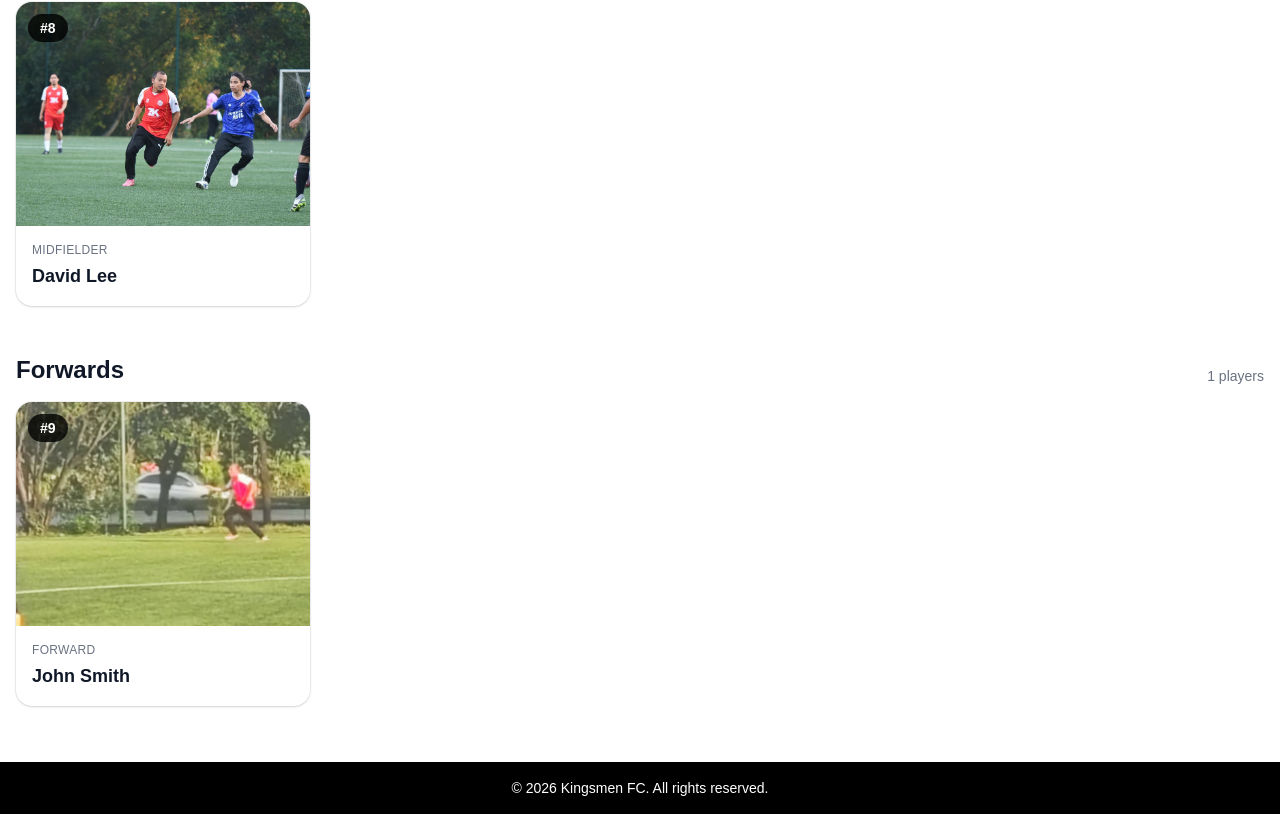
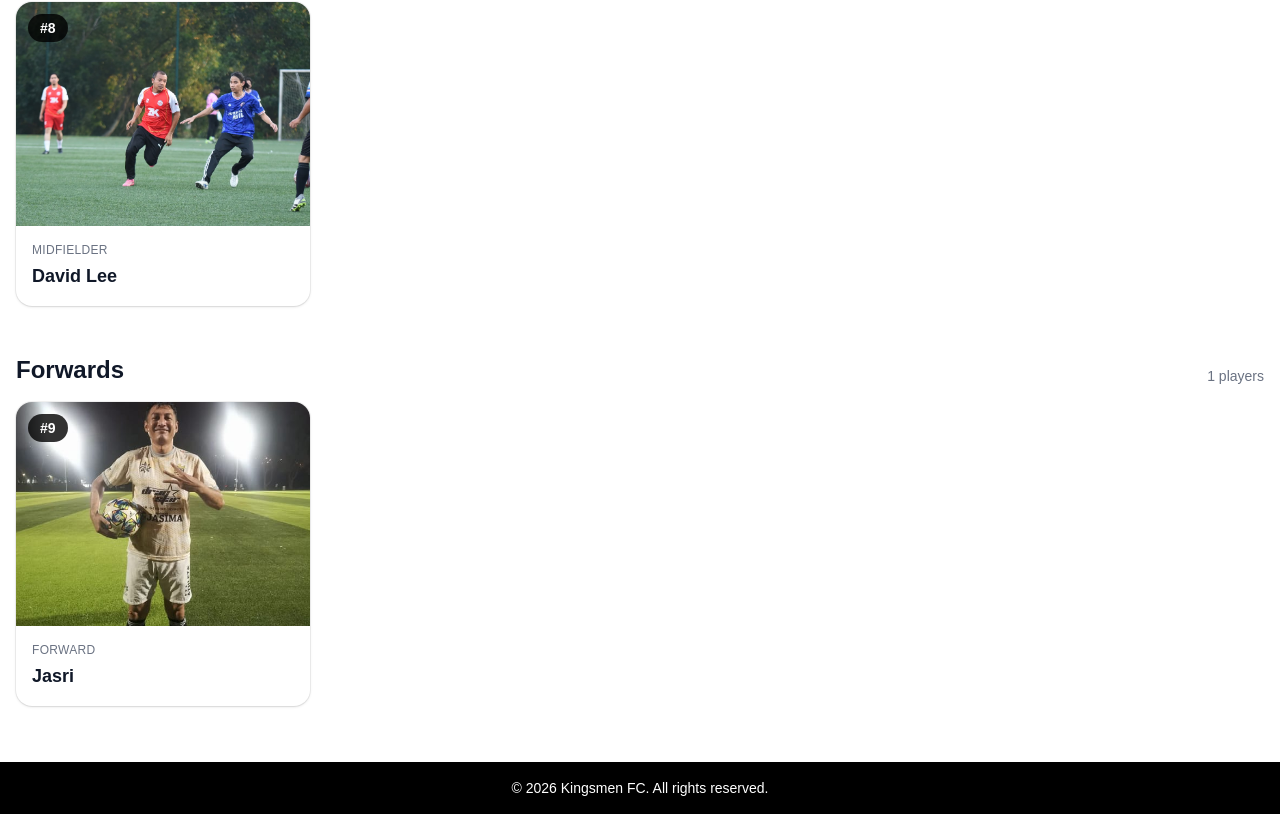
Before and after one commit to johnnybarney/kingsmen-fc, a Next.js app: page /players in a window 1280 px wide. Shown: the part 624-1438 px from the top of the page. Built offline with nearby package versions, Linux system fonts and the light colour scheme.

Commit message:
Update player data and refresh player images

```diff
--- a/app/players/playersData.ts
+++ b/app/players/playersData.ts
@@ -13,14 +13,14 @@ export type Player = {
 
 export const players: Player[] = [
   {
-    slug: "john-smith",
-    name: "John Smith",
+    slug: "jasri",
+    name: "Jasri",
     position: "Forward",
     positionCode: "FWD",
     number: 9,
-    image: "/players/test1.jpeg",
+    image: "/players/jasri.jpeg",
     age: 24,
-    nationality: "England",
+    nationality: "Malaysian",
   },
   {
     slug: "david-lee",
```
Also changed, not shown: public/players/jasri.jpeg (added), public/players/test1.jpeg (deleted).
